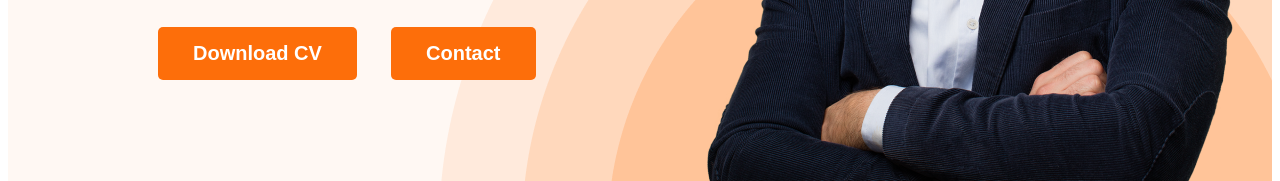
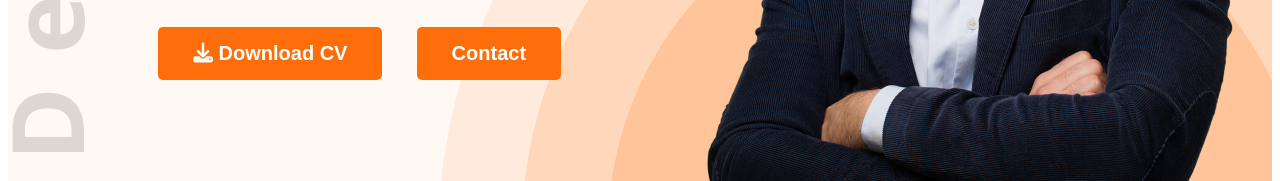
Before and after one commit to Diptaroy72/webdeveloper-portfolio, a plain HTML site: page index.html in a window 1280 px wide. Shown: the part 619-800 px from the top of the page. Drawn offline with nearby package versions, Linux system fonts and the light colour scheme.

Commit message:
font awseome added

```diff
--- a/index.html
+++ b/index.html
@@ -9,6 +9,7 @@
     <link href="https://fonts.googleapis.com/css2?family=Open+Sans:wght@400;700;800&display=swap" rel="stylesheet">
     <link rel="shortcut icon" href="images/icons/js.png" type="image/x-icon">
     <link rel="stylesheet" href="styles/portfolio.css">
+    <script src="https://kit.fontawesome.com/b50cd7df56.js" crossorigin="anonymous"></script>
 </head>
 <body>
     <header class="header">
@@ -25,7 +26,7 @@
                 <h3 class="banner-greeting">Hi, I  am</h3>
                 <h1 class="banner-title">Mary Hardy</h1>
                 <p class="banner-description">Shot what able cold new see hold.Friendly as an betrayed formerly he. Morning because as to society behaved moments.</p>
-                <button class="btn-primary test">Download CV</button>
+                <button class="btn-primary test"><i class="fa-solid fa-download"></i> Download CV</button>
                 <button class="btn-primary">Contact</button>
             </div>
             <img class="profile-pic" src="images/hardy.png" alt="">
@@ -149,7 +150,7 @@
                 </div>
             </div>
             <div class="resume-download-btn">
-                <button class="btn-primary">Download Resume</button>
+                <button class="btn-primary"><i class="fa-solid fa-download"></i> Download Resume</button>
             </div>
         </section>
 
--- a/styles/portfolio.css
+++ b/styles/portfolio.css
@@ -67,9 +67,9 @@ nav a {
 /* header styles */
 .header {
     background-color: #FFF8F3;
-    background-image: url('../images/header_bg.png');
+    background-image: url('../images/header_bg.png') , url('../images/developer.png');
     background-repeat: no-repeat;
-    background-position: bottom right;
+    background-position: bottom right , top left;
 }
 
 .banner {
```
